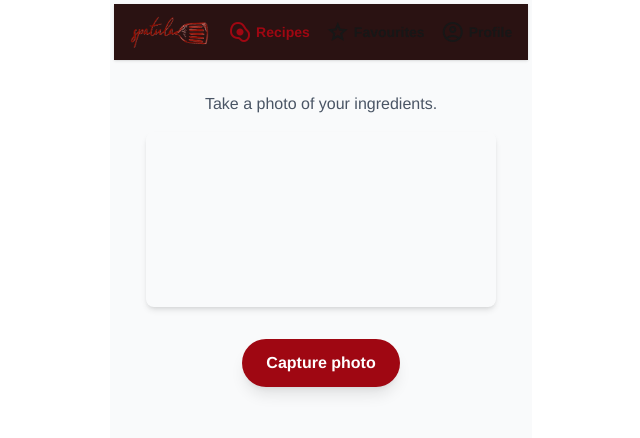
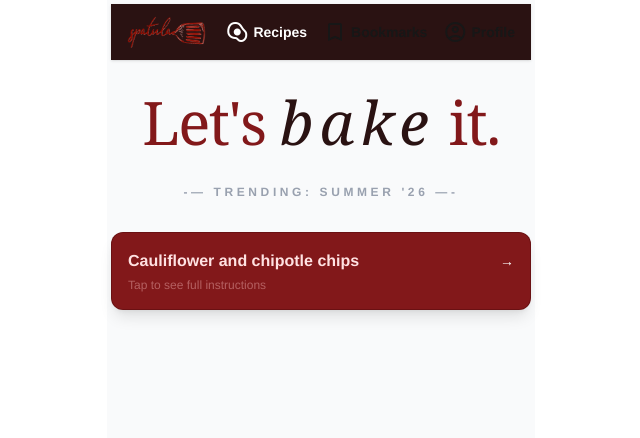
Before and after one commit to M0ndares/spatula, a Next.js app: page / in a window 1280 px wide. Shown: the top 438 px of the page, without its empty margins (319-959 px from the left). Built offline with nearby package versions, Linux system fonts and the light colour scheme; no server answers; what groq-sdk would draw is missing.

Commit message:
+font oficial

```diff
--- /dev/null
+++ b/app/actions/fonts.tsx
@@ -0,0 +1,20 @@
+import { useEffect, useState } from "react";
+export function fonts() {
+    const fuentes = [
+        "font-serif italic text-gray-400 ",
+        "font-mono tracking-widest text-gray-400 ",
+        "font-mono italic text-[#2a1212]",
+        "font-mono tracking-widest text-[#2a1212]",
+      ];
+      const [indexFuente, setIndexFuente] = useState(0);
+
+        useEffect(() => {
+            const interval = setInterval(() => {
+            setIndexFuente((prevIndex) => (prevIndex + 1) % fuentes.length);
+            }, 1500);
+
+            return () => clearInterval(interval);
+         }, [fuentes.length]);
+    return fuentes[indexFuente]
+
+}
--- a/app/components/bookmarksSection.tsx
+++ b/app/components/bookmarksSection.tsx
@@ -1,10 +1,48 @@
 "use client"
 import { useEffect, useState } from "react"
+import { fonts } from "../actions/fonts";
 
 interface BookmarksSectionProps {
-  user: string;
+  bookmarks: string[];
+  onSelectRecipe: (receta: string) => void;
 }
 
-export default function Bookmarks({user}: BookmarksSectionProps ) {
+export default function BookmarksSection({bookmarks, onSelectRecipe}: BookmarksSectionProps ) {
 
-}
+    return (
+        <div>
+          <h1 className={`text-5xl sm:text-6xl text-center font-light tracking-tight font-serif ${fonts()}`}>
+            <span className={`font-serif italic duration-500 transform`}>Bookmarks</span>
+          </h1>
+          <br></br>
+        {bookmarks && (
+          bookmarks.map((index) => {
+              if (bookmarks.length < 1) return;
+              return (
+                <div
+                key={index}>
+                  <div
+                    onClick={() => onSelectRecipe(index)}
+                    className="p-4 bg-red-900 rounded-xl border border-red-950/40 text-left cursor-pointer
+                              shadow-lg hover:shadow-red-950/50 hover:border-red-800/60 hover:bg-[#2a1212]
+                              transition-all duration-200 transform hover:-translate-y-0.5 group"
+                  >
+                    <div className="flex justify-between items-center">
+                      <p className="font-bold text-red-100 text-base group-hover:text-white transition-colors">
+                        {index} // receta[index]
+                      </p>
+                      <span className="text-red-400/50 group-hover:text-red-400 font-bold transition-colors text-sm">
+                        →
+                      </span>
+                    </div>
+                    <p className="text-xs text-red-200/40 mt-1">Tap to see full instructions</p>
+
+                  </div>
+                  <span className="text-xs uppercase tracking-[0.3em] text-gray-400 font-semibold block align-center">—-—-—-—-—-—-—-—-—-—-—-—-—-—-—-—-—-—-—-—-—-—</span>
+                </div>
+                )}
+              )
+            )}
+          </div>
+          )
+        }
--- a/app/components/cameraScanner.tsx
+++ b/app/components/cameraScanner.tsx
@@ -1,5 +1,6 @@
 "use client";
-import { useRef, useEffect } from "react";
+import { useRef, useEffect, useState } from "react";
+import { fonts } from "../actions/fonts";
 
 interface CamaraScannerProps {
   onCapturedPhoto: (dataUrl: string) => void;
@@ -13,6 +14,7 @@
     let streamActual: MediaStream | null = null;
 
     navigator.mediaDevices.getUserMedia({ video: { facingMode: "user" } })
+
       .then((stream) => {
         streamActual = stream;
         if (videoRef.current) videoRef.current.srcObject = stream;
@@ -42,7 +44,11 @@
 
   return (
     <div className="flex flex-col items-center">
-      <p className="text-gray-600 text-center">
+      <h1 className={`text-5xl sm:text-6xl text-center font-light tracking-tight font-serif ${fonts()}`}>
+            <span className={`font-serif italic duration-500 transform`}>Recipes</span>
+      </h1>
+      <br></br>
+      <p className="text-gray-500 text-center">
           Take a photo of your ingredients.</p>
       <div className="flex justify-center my-4">
         <video ref={videoRef} autoPlay playsInline width="350" height="200" className="rounded-lg shadow-md"></video>
--- a/app/components/menuSpatula.tsx
+++ b/app/components/menuSpatula.tsx
@@ -1,31 +1,14 @@
 "use client"
 import { useEffect, useState } from "react"
+import { fonts } from "../actions/fonts";
 
 export default function MenuSpatula() {
 
-  const fuentes = [
-    "font-serif italic text-gray-400 ",
-    "font-mono tracking-widest text-gray-400 ",
-    "font-mono italic text-[#2a1212]",
-    "font-mono tracking-widest text-[#2a1212]",
-  ];
-  const [indexFuente, setIndexFuente] = useState(0);
-
-    useEffect(() => {
-        const interval = setInterval(() => {
-        setIndexFuente((prevIndex) => (prevIndex + 1) % fuentes.length);
-        }, 2000);
-
-        return () => clearInterval(interval);
-     }, [fuentes.length]);
-
     return (
         <section>
-                <div className="max-w-xl text-center space-y-8">
-
-
+            <div className="max-w-xl text-center space-y-8">
             <h1 className="text-5xl sm:text-6xl font-light tracking-tight text-red-900 font-serif">
-                Let's <span className={`font-serif italic duration-500 transform ${fuentes[indexFuente]}`}>bake</span> it.
+                Let's <span className={`font-serif italic duration-500 transform ${fonts()}`}>bake</span> it.
             </h1>
               <span className="text-xs uppercase tracking-[0.3em] text-gray-400 font-semibold block">
                 -— trending: summer '26 —-
--- a/app/components/navigationBar.tsx
+++ b/app/components/navigationBar.tsx
@@ -25,7 +25,7 @@
           <li
             onClick={() => onNavigate('recipes')}
             className={`flex items-center gap-1 cursor-pointer transition-colors group ${
-            currentTab === 'recipes' ? 'text-red-800 font-bold' : 'text-white-600 hover:text-red-800'
+            currentTab === 'recipes' ? 'text-red-800 font-bold' : 'text-white hover:text-gray-400'
             }`}
           >
             <span className="material-symbols-outlined text-[22px]">egg_alt</span>
@@ -34,16 +34,16 @@
           <li
             onClick={() => onNavigate('bookmarks')}
             className={`flex items-center gap-1 cursor-pointer transition-colors group ${
-              currentTab === 'bookmarks' ? 'text-red-800 font-bold' : 'text-white-600 hover:text-red-800'
+              currentTab === 'bookmarks' ? 'text-red-800 font-bold' : 'text-white-600 hover:text-gray-400'
             }`}
           >
-            <span className="material-symbols-outlined text-[22px]">star</span>
-            <span className="hidden sm:inline">Favourites</span>
+            <span className="material-symbols-outlined text-[22px]">bookmark</span>
+            <span className="hidden sm:inline">Bookmarks</span>
           </li>
           <li
             onClick={() => onNavigate('profile')}
             className={`flex items-center gap-1 cursor-pointer transition-colors group ${
-            currentTab === 'profile' ? 'text-red-800 font-bold' : 'text-white-600 hover:text-red-800'
+            currentTab === 'profile' ? 'text-red-800 font-bold' : 'text-white-600 hover:text-gray-400'
             }`}
           >
             <span className="material-symbols-outlined text-[22px]">account_circle</span>
--- a/app/components/recipeMaker.tsx
+++ b/app/components/recipeMaker.tsx
@@ -44,7 +44,7 @@
               <div
                 key={index}
                 onClick={() => onSelectRecipe(recetaLimpia)}
-                className="p-4 bg-[#1f0b0b] rounded-xl border border-red-950/40 text-left cursor-pointer
+                className="p-4 bg-red-900 rounded-xl border border-red-950/40 text-left cursor-pointer
                           shadow-lg hover:shadow-red-950/50 hover:border-red-800/60 hover:bg-[#2a1212]
                           transition-all duration-200 transform hover:-translate-y-0.5 group"
               >
--- a/app/page.tsx
+++ b/app/page.tsx
@@ -7,13 +7,15 @@
 import InfoRecipe from "./components/infoRecipe";
 import NavigationBar from "./components/navigationBar";
 import MenuSpatula from "./components/menuSpatula";
+import BookmarksSection from "./components/bookmarksSection";
 
 export default function Spatula() {
   const [photo, setPhoto] = useState<string | null>(null);
   const [ingredients, setIngredients] = useState<string | null>(null);
   const [currentRecipe, setCurrentRecipe] = useState<string | null>(null);
   const [mostrarRecetas, setMostrarRecetas] = useState<boolean>(false);
-  const [currentTab, setCurrentTab] = useState<string>('recipes');
+  const [currentTab, setCurrentTab] = useState<string>('menu');
+  const [currentBookmarks, setCurrentBookmarks] = useState<string[]>([]) // select * bookmarks where userId = inner join on (user where activo = 1)
 
   const newPhoto = (urlDeLaPhoto: string) => {
     setPhoto(urlDeLaPhoto);
@@ -28,6 +30,7 @@
     setCurrentRecipe(null);
     setMostrarRecetas(false);
     setCurrentTab(tab);
+    setCurrentBookmarks(['1', '2'])
   };
 
   return (
@@ -99,7 +102,8 @@
 
             <button
               onClick={() => setPhoto(null)}
-              className="text-sm text-gray-400 hover:text-gray-500 underline mt-2 cursor-pointer"
+              className="text-sm text-gray-400 hover:text-y
+              gray-500 underline mt-2 cursor-pointer hover:text-gray-500"
             >
               Take another photo
             </button>
@@ -109,7 +113,7 @@
       )}
       {currentTab === 'bookmarks' && (
           <section className="mt-4 pt-4">
-
+            <BookmarksSection bookmarks={currentBookmarks} onSelectRecipe={(recetaSeleccionada: string) => setCurrentRecipe(recetaSeleccionada)}></BookmarksSection>
           </section>
       )}
       {currentTab === 'user' && (
```
